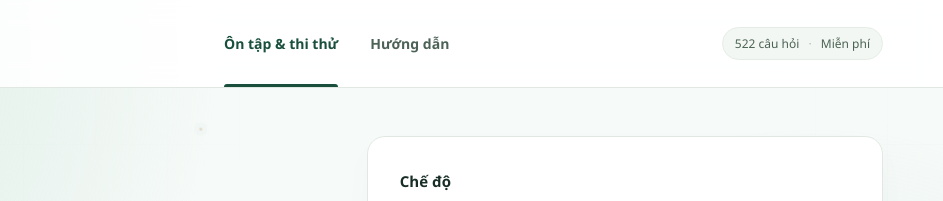
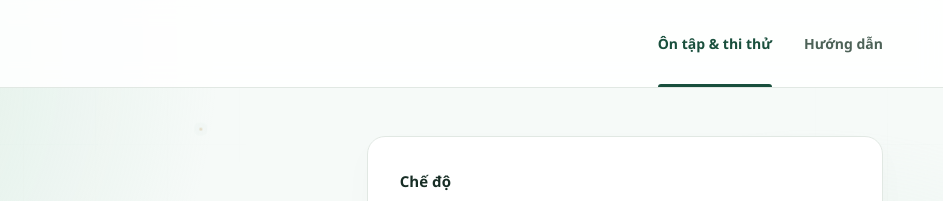
Before and after one commit to anhphuc0508/luyen-tu-tuong-hcm, a plain HTML site: page dist/index.html in a window 1280 px wide. Shown: the top 201 px of the page, 337-1280 px from the left. Drawn offline with Linux system fonts and the light colour scheme.

Commit message:
Remove header badge for a cleaner UI

```diff
--- a/dist/index.html
+++ b/dist/index.html
@@ -44,7 +44,6 @@
   <header class="site-header"><div class="header-inner">
     <a class="brand" href="#home" aria-label="Ôn Tư tưởng, trang chủ"><span class="brand-icon"><svg><use href="#i-book"/></svg></span><span>Ôn Tư Tưởng HCM</span></a>
     <nav aria-label="Điều hướng chính"><a href="#home" data-nav="home">Ôn tập & thi thử</a><button type="button" data-action="guide">Hướng dẫn</button></nav>
-    <span class="header-badge">522 câu hỏi <span>·</span> Miễn phí</span>
   </div></header>
   <main id="main" tabindex="-1"><div class="loading"><svg><use href="#i-book"/></svg><p>Đang chuẩn bị bộ câu hỏi…</p></div></main>
   <dialog id="dialog"><form method="dialog"><span class="eyebrow" id="dialog-eyebrow">ÔN TƯ TƯỞNG</span><h2 id="dialog-title"></h2><div id="dialog-content"></div><div class="dialog-actions"><button class="btn secondary" value="cancel" id="dialog-cancel">Quay lại</button><button class="btn primary" value="confirm" id="dialog-confirm">Xác nhận</button></div></form></dialog>
```
